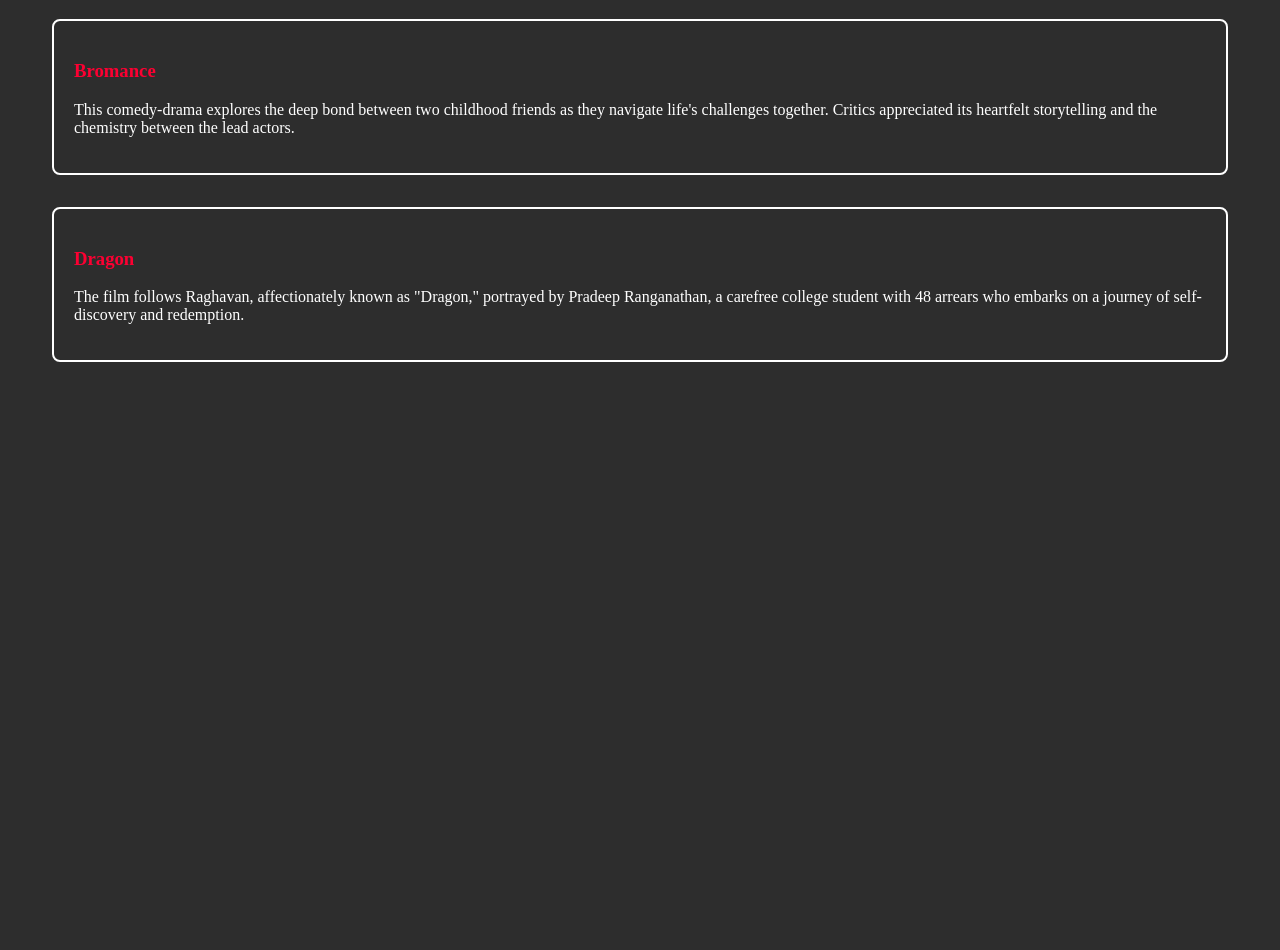
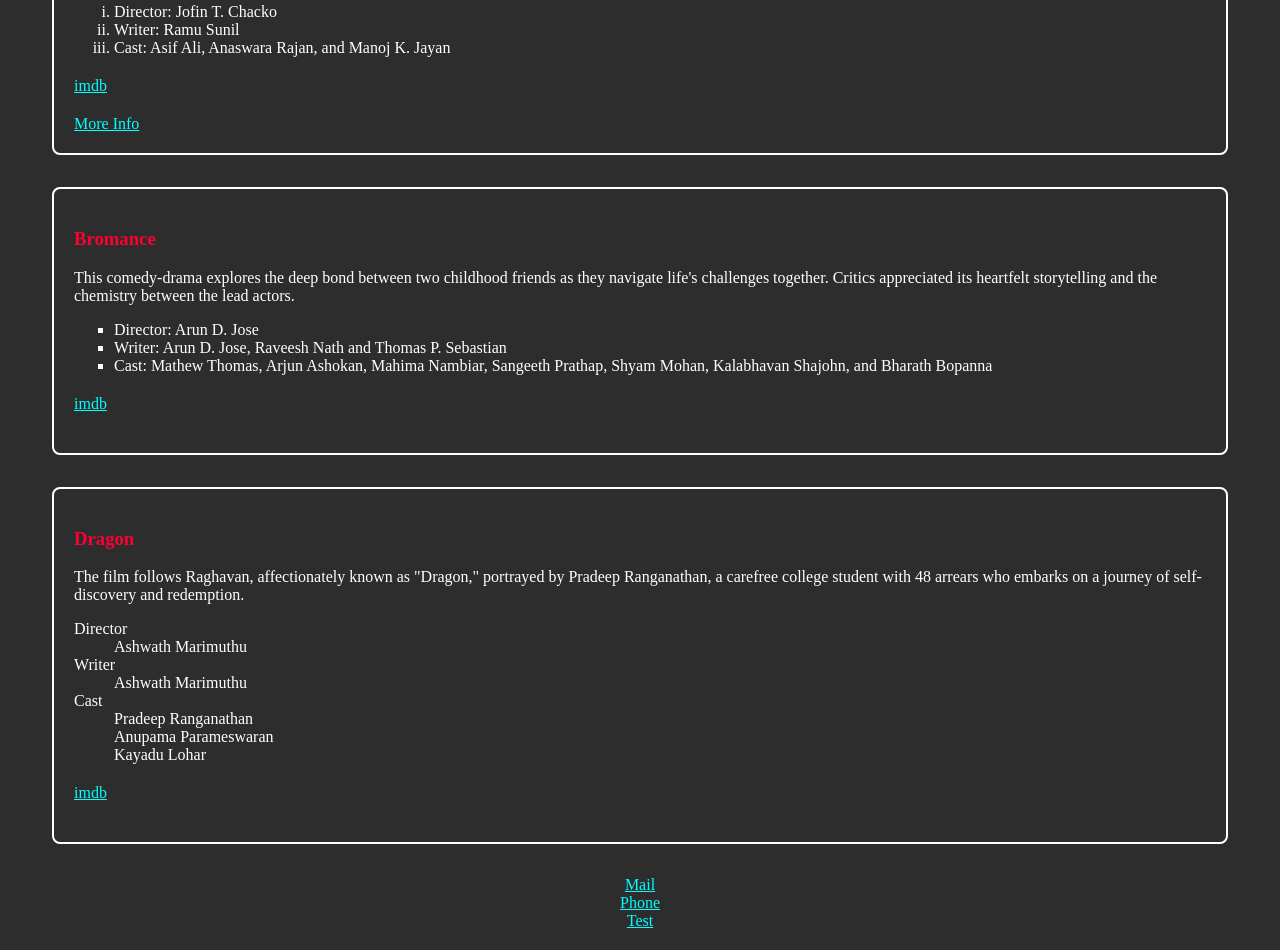
Before and after one commit to MohammedJabir18/Web-Design-Course, a plain HTML site: page Lessons/1. HTML Basics 🏗️/Movie Review/index.html in a window 1280 px wide. Shown: the part 263-1213 px from the top of the page. Before the commit the page ends 800 px from the top, so only its background shows below. Drawn offline with Linux system fonts and the light colour scheme.

Commit message:
anchor tag functions and attributes covered

```diff
--- a/Lessons/1. HTML Basics 🏗️/Movie Review/index.html
+++ b/Lessons/1. HTML Basics 🏗️/Movie Review/index.html
@@ -11,10 +11,19 @@
             }
         </style>
     </head>
+    <script>
+        function test(num) {
+            alert("Successfully connection: "+ num);
+        }
+    </script>
 
     <body>
         <!-- inline styling -->
         <h2 id="main-title" style="color: aliceblue; background-color: royalblue;">Movie Reviews</h2>
+
+        <center>
+            <a href="#bromance">Scroll Down</a>
+        </center>
 
         <div class="container">
 
@@ -24,22 +33,78 @@
                 <p class="main-para first-para">
                     Directed by Jofin T. Chacko, this mystery crime thriller stars Asif Ali and Anaswara Rajan. The plot revolves around an investigation linked to the 1985 film 'Kathodu Kathoram.' The film has been praised for its unique backdrop and engaging narrative.
                 </p>
+
+                <ol type="i">
+                    <li>Director: Jofin T. Chacko</li>
+                    <li>Writer: Ramu Sunil</li>
+                    <li>Cast: Asif Ali, Anaswara Rajan, and Manoj K. Jayan</li>
+                </ol>
+
+                <div class="link">
+                    <a href="https://www.imdb.com/title/tt32284154/?ref_=nv_sr_srsg_0_tt_2_nm_6_in_0_q_rekhach" target="_blank" rel="noreferrer noopener">
+                        imdb
+                    </a>
+                </div>
+
+                <a href="Info/info.html">More Info</a>
             </div>
 
-            <div class="item">
+            <div class="item" id="bromance">
                 <h3 class="sub-title">Bromance</h3>
 
                 <p class="main-para second-para">
                     This comedy-drama explores the deep bond between two childhood friends as they navigate life's challenges together. Critics appreciated its heartfelt storytelling and the chemistry between the lead actors.
                 </p>
+
+                <ul>
+                    <li>Director: Arun D. Jose</li>
+                    <li>Writer: Arun D. Jose, Raveesh Nath and Thomas P. Sebastian</li>
+                    <li>Cast: Mathew Thomas, Arjun Ashokan, Mahima Nambiar, Sangeeth Prathap, Shyam Mohan, Kalabhavan Shajohn, and Bharath Bopanna</li>
+                </ul>
+
+                <div class="link">
+                    <a href="https://www.imdb.com/title/tt32135710/?ref_=nv_sr_srsg_0_tt_8_nm_0_in_0_q_bromance" target="_blank" rel="noreferrer noopener">
+                        imdb
+                    </a>
+                </div>
             </div>
 
             <div class="item">
-                <h3 class="sub-title">Dragon</h3>
+                <h3 class="sub-title" id="dragon">Dragon</h3>
 
                 <p class="main-para">
                     The film follows Raghavan, affectionately known as "Dragon," portrayed by Pradeep Ranganathan, a carefree college student with 48 arrears who embarks on a journey of self-discovery and redemption.
                 </p>
+
+                <dl>
+                    <dt>Director</dt>
+                    <dd>Ashwath Marimuthu</dd>
+                    <dt>Writer</dt>
+                    <dd>Ashwath Marimuthu</dd>
+                    <dt>Cast</dt>
+                    <dd>
+                        <ul>
+                            <li>Pradeep Ranganathan</li>
+                            <li>Anupama Parameswaran</li>
+                            <li>Kayadu Lohar</li>
+                        </ul>
+                    </dd>
+                </dl>
+
+                <div class="link">
+                    <a href="https://www.imdb.com/title/tt32080876/?ref_=nv_sr_srsg_1_tt_7_nm_0_in_0_q_Dragon" target="_blank" rel="noreferrer noopener">
+                        imdb
+                    </a>
+                </div>
+            </div>
+
+            <div class="feedback">
+                <center>
+                    <a href="mailto:jabirahmedz111@gmail.com">Mail</a><br>
+                    <a href="tel:91+ 9061613233">Phone</a><br>
+                    <a href="javascript:test(200)">Test</a>
+                </center>
+
             </div>
         </div>
     </body>
--- a/Lessons/1. HTML Basics 🏗️/Movie Review/style.css
+++ b/Lessons/1. HTML Basics 🏗️/Movie Review/style.css
@@ -33,3 +33,25 @@ body {
     padding: 20px;
     border-radius: 8px;
 }
+
+ul, ol, dl{
+    color: white;
+    margin: 0;
+}
+
+ul {
+    list-style-type: square;
+}
+
+dl ul {
+    padding: 0;
+    list-style-type: none;
+}
+
+.link {
+    padding: 20px 0;
+}
+
+a {
+    color: aqua;
+}
```
Also changed, not shown: Lessons/1. HTML Basics 🏗️/Movie Review/Info/info.html (added, +13 -0 lines).
